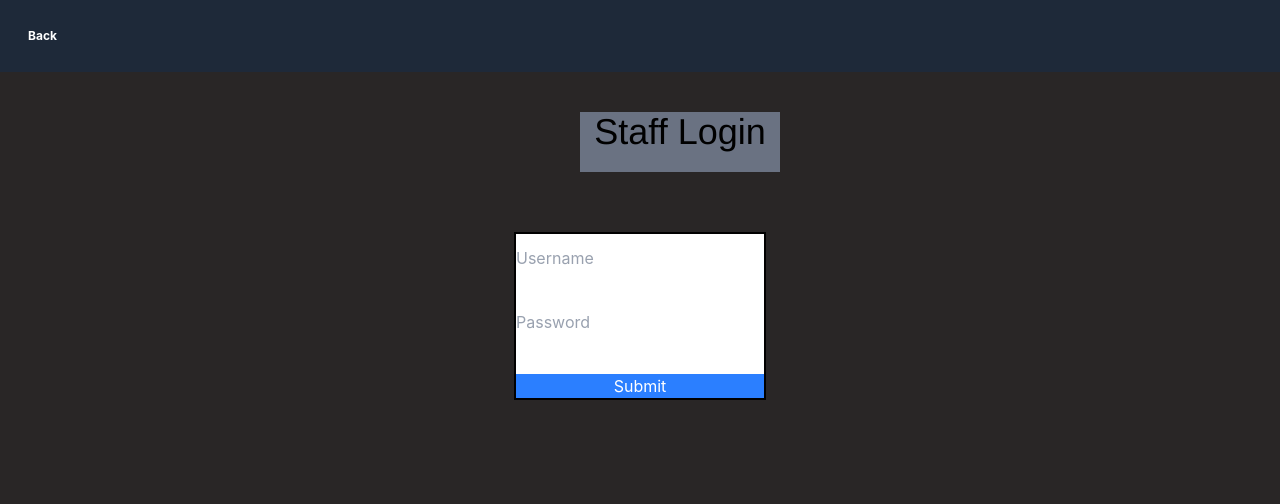
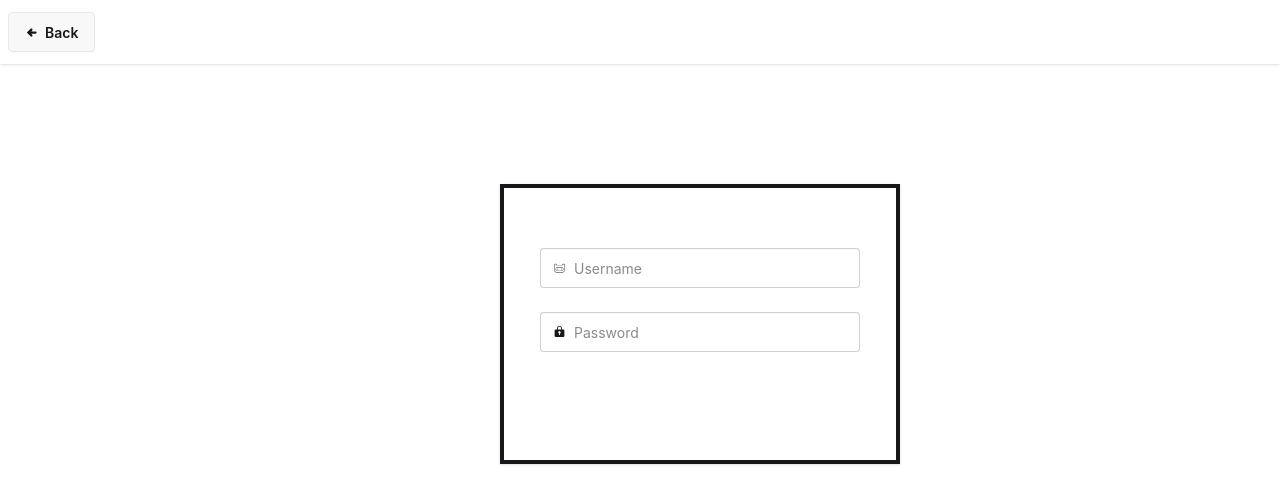
Before and after one commit to CrazyBloxy/Library_System, a React (Vite) app in the folder frontend/: page /login in a window 1280 px wide. Shown: the top 504 px of the page. Built offline with nearby package versions, Linux system fonts and the light colour scheme.

Commit message:
reworked UI

```diff
--- a/frontend/package.json
+++ b/frontend/package.json
@@ -10,10 +10,12 @@
     "preview": "vite preview"
   },
   "dependencies": {
+    "@react-icons/all-files": "^4.1.0",
     "@tailwindcss/vite": "^4.3.0",
     "axios": "^1.16.1",
     "react": "^19.2.6",
     "react-dom": "^19.2.6",
+    "react-icons": "^5.6.0",
     "react-router-dom": "^7.16.0",
     "tailwindcss": "^4.3.0"
   },
@@ -27,6 +29,7 @@
     "@types/react-dom": "^19.2.3",
     "@vitejs/plugin-react": "^6.0.1",
     "babel-plugin-react-compiler": "^1.0.0",
+    "daisyui": "^5.5.20",
     "eslint": "^10.3.0",
     "eslint-plugin-react-hooks": "^7.1.1",
     "eslint-plugin-react-refresh": "^0.5.2",
--- a/frontend/src/App.tsx
+++ b/frontend/src/App.tsx
@@ -11,13 +11,11 @@ import { StudentForm } from "./components/forms/StudentForm"; */
 import { Navbar }  from "./components/navbar/nav";
 
 function App() {
-  const location = useLocation();
-
 
   return (
     <div>
       {/* Navigation Bar (Public) */}
-      {location.pathname !== '/login' && <Navbar />}
+      <Navbar />
 
       {/* Main Content */}
       <main>
--- a/frontend/src/components/navbar/nav.tsx
+++ b/frontend/src/components/navbar/nav.tsx
@@ -1,16 +1,42 @@
-import { NavLink } from "react-router-dom";
+import { NavLink, useLocation } from "react-router-dom";
 
+/* Icons */
+import { TiArrowLeftThick } from "react-icons/ti";
+import { MdOutlineLogin } from "react-icons/md";
 
 
 export const Navbar = () => {
+  const location = useLocation();
+  const LoginNav = ["/login"]
+
+  if (LoginNav.includes(location.pathname)) {
+    return (
+      <>
+        <div className="navbar bg-base-100 shadow-sm">
+          <div className="navbar-start">
+            <NavLink to="/" className="btn">
+              <TiArrowLeftThick /> Back
+            </NavLink>
+          </div>
+        </div>
+      </>
+    );
+  }
+
   return (
-    <nav className="text-center items-center justify-between flex flex-row w-full bg-gray-800 text-white">
-      <div className="flex flex-row m-3">
-        <h1 className="text-5xl text-amber-400 font-bold ">Library System</h1>
-        <NavLink to="/login" className="text-xs flex flex-row items-center ml-240 font-bold">
-            Staff Login
-        </NavLink>
+    <>
+      <div className="navbar bg-base-100 shadow-sm">
+        <div className="navbar-start">
+          <a className="text-4xl ml-3 text-amber-500 font-bold ">Library System</a>
+        </div>
+
+        <div className="navbar-end">
+          <NavLink to="/login" className="btn">
+            Staff Login <MdOutlineLogin className="size-5"/>
+          </NavLink>
+        </div>
       </div>
-    </nav>
+    </>
+
   );
 };
--- a/frontend/src/components/pages/Login.tsx
+++ b/frontend/src/components/pages/Login.tsx
@@ -1,10 +1,12 @@
 import { useState } from "react";
 import { NavLink } from "react-router-dom";
+/* Icons */
+import { PiFinnTheHumanThin, PiLockKeyFill } from "react-icons/pi";
 
 
 
 export const Login = () => {
-    const [form, setForm] = useState({username: "", password: ""});
+    const [form, setForm] = useState({ username: "", password: "" });
     const [loading, setLoading] = useState(false);
     const [error, setError] = useState("");
 
@@ -18,57 +20,39 @@ export const Login = () => {
         } catch (error: any) {
 
         } finally {
-
+            setLoading(false);
         };
 
     };
 
     return (
-        <>
-            <nav className="text-center items-center justify-between flex flex-row w-full bg-gray-800 text-white">
-                <div className="flex flex-row m-7">
-                    <NavLink to="/" className="text-xs flex flex-row items-center font-bold">
-                        Back
-                    </NavLink>
-                </div>
-            </nav>
+        <div className="border-4 shadow-sm justify-center relative mt-30 ml-125 w-100 h-70">
+            <div className="flex justify-center items-center flex-col space-y-6 mt-15">
+                <label className="input validator">
+                    <PiFinnTheHumanThin />
+                    <input
+                        type="text"
+                        placeholder="Username"
+                        pattern="[A-Za-z][A-Za-z0-9\-]*"
+                        minLength={3}
+                        maxLength={30}
+                    />
+                </label>
 
-            <div className="justify-center flex-1 text-center bg-gray-500 text-4xl mt-10 ml-145 w-50 h-15">
-                <h1> Staff Login </h1>
-            </div>
-            <div className="flex items-center justify-center mt-15">
-                <form onSubmit={handleSubmit} className="space-y-10 border-2 bg-white">
-
-                    {/* Username */}
-                    <div>
-                        <input type="username"
-                        placeholder="Username"
-                        value={form.username}
-                        onChange={(e) => setForm({...form, username: e.target.value})}
-                        className="relative flex item-center placeholder-gray-400 mt-3"
-                        />
-                    </div>
-
-                    {/* Password */}
-                    <div>
-                        <input type="password"
+                <label className="input validator">
+                    <PiLockKeyFill />
+                    <input
+                        type="password"
+                        required
                         placeholder="Password"
-                        value={form.password}
-                        onChange={(e) => setForm({...form, password: e.target.value})}
-                        className="relative flex item-center placeholder-gray-400"
-                        />
-                    </div>
-
-                    {/* Submit */}
-                    <div>
-                        <button type="submit" className="text-white bg-blue-500 w-full">
-                            Submit
-                        </button>
-                    </div>
-                </form>
+                        minLength={8}
+                        pattern="(?=.*\d)(?=.*[a-z])(?=.*[A-Z]).{8,}"
+                        title="Must be more than 8 characters, including number, lowercase letter, uppercase letter"
+                    />
+                </label>
             </div>
 
-        </>
+        </div>
 
 
     );
--- a/frontend/src/index.css
+++ b/frontend/src/index.css
@@ -1,13 +1,37 @@
 @import "tailwindcss";
+@plugin "daisyui";
 
-body {
-    background-color: #292626;
-}
-
-button {
-    cursor: pointer;
-}
-
-h1 {
-    font-family: 'Franklin Gothic Medium', 'Arial Narrow', Arial, sans-serif;
-}
+@plugin "daisyui/theme" {
+    name: "night";
+    default: false;
+    prefersdark: false;
+    color-scheme: "dark";
+    --color-base-100: oklch(20.768% 0.039 265.754);
+    --color-base-200: oklch(19.314% 0.037 265.754);
+    --color-base-300: oklch(17.86% 0.034 265.754);
+    --color-base-content: oklch(84.153% 0.007 265.754);
+    --color-primary: oklch(75.351% 0.138 232.661);
+    --color-primary-content: oklch(15.07% 0.027 232.661);
+    --color-secondary: oklch(68.011% 0.158 276.934);
+    --color-secondary-content: oklch(13.602% 0.031 276.934);
+    --color-accent: oklch(72.36% 0.176 350.048);
+    --color-accent-content: oklch(14.472% 0.035 350.048);
+    --color-neutral: oklch(27.949% 0.036 260.03);
+    --color-neutral-content: oklch(85.589% 0.007 260.03);
+    --color-info: oklch(68.455% 0.148 237.251);
+    --color-info-content: oklch(0% 0 0);
+    --color-success: oklch(78.452% 0.132 181.911);
+    --color-success-content: oklch(15.69% 0.026 181.911);
+    --color-warning: oklch(83.242% 0.139 82.95);
+    --color-warning-content: oklch(16.648% 0.027 82.95);
+    --color-error: oklch(71.785% 0.17 13.118);
+    --color-error-content: oklch(14.357% 0.034 13.118);
+    --radius-selector: 1rem;
+    --radius-field: 0.5rem;
+    --radius-box: 1rem;
+    --size-selector: 0.25rem;
+    --size-field: 0.25rem;
+    --border: 1px;
+    --depth: 0;
+    --noise: 0;
+};
```
Also changed, not shown: frontend/src/components/TemplateCard/TemplateCard.tsx (deleted), 2 other files (tests, documents, lock files or other folders).
